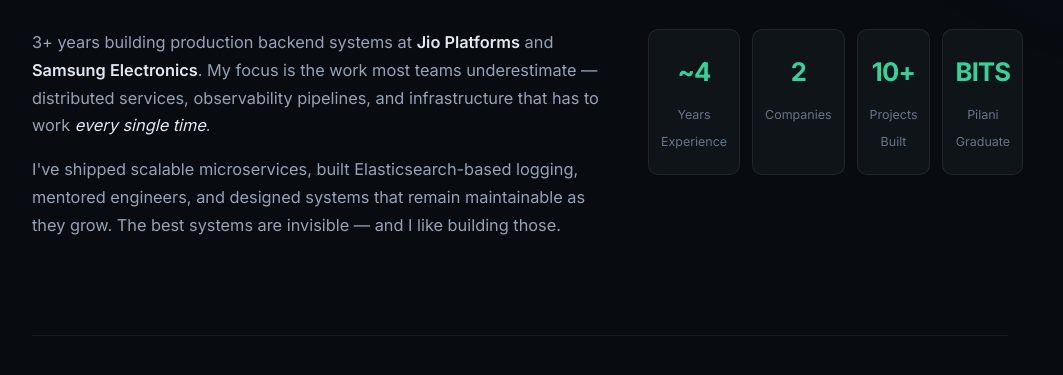
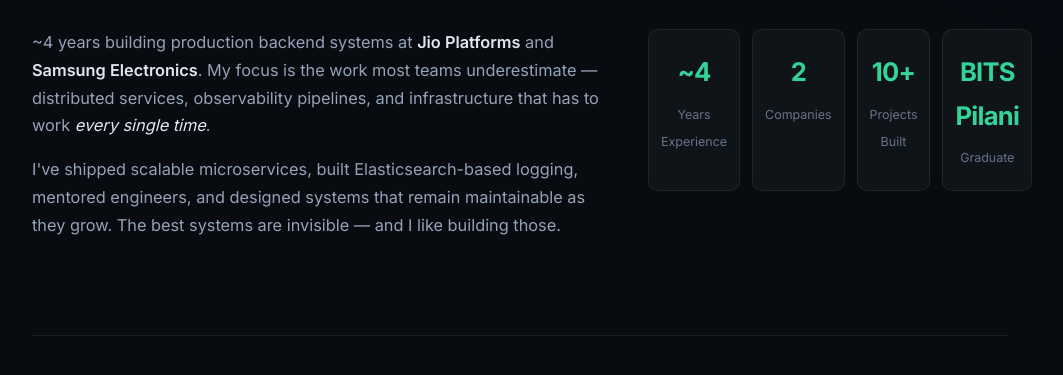
Before and after one commit to rajaaryan0753/rajaaryan0753.github.io, a plain HTML site: page index.html in a window 1280 px wide. Shown: the part 705-1080 px from the top of the page, without its empty margins (120-1183 px from the left). Drawn offline with Linux system fonts and the light colour scheme.

Commit message:
Update index.html

```diff
--- a/index.html
+++ b/index.html
@@ -122,7 +122,7 @@
             <h2 class="section-title">About Me</h2>
             <div class="about-text">
                 <p>
-                    3+ years building production backend systems at
+                    ~4 years building production backend systems at
                     <strong>Jio Platforms</strong> and <strong>Samsung Electronics</strong>.
                     My focus is the work most teams underestimate — distributed services,
                     observability pipelines, and infrastructure that has to work
@@ -148,8 +148,8 @@
                     <span>Projects Built</span>
                 </div>
                 <div class="stat">
-                    <strong>BITS</strong>
-                    <span>Pilani Graduate</span>
+                    <strong>BITS Pilani</strong>
+                    <span>Graduate</span>
                 </div>
             </div>
         </section>
```
